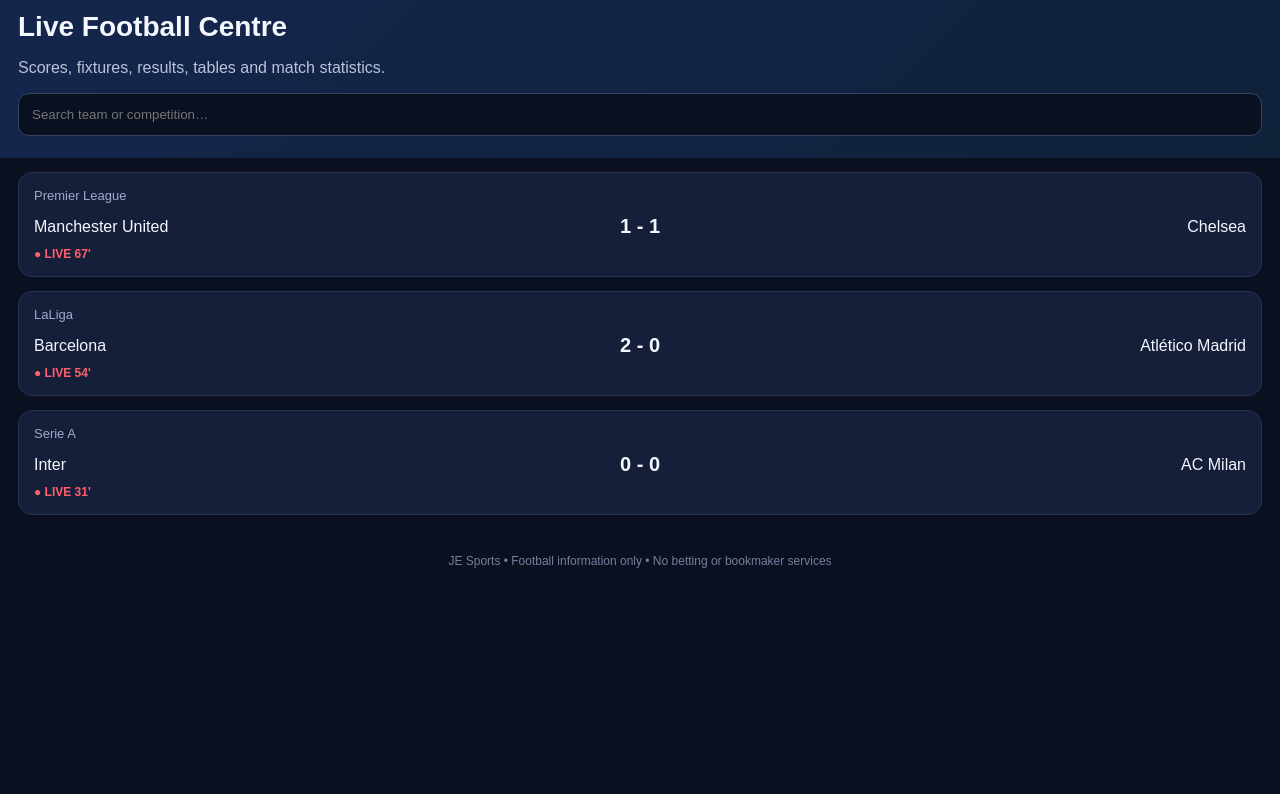
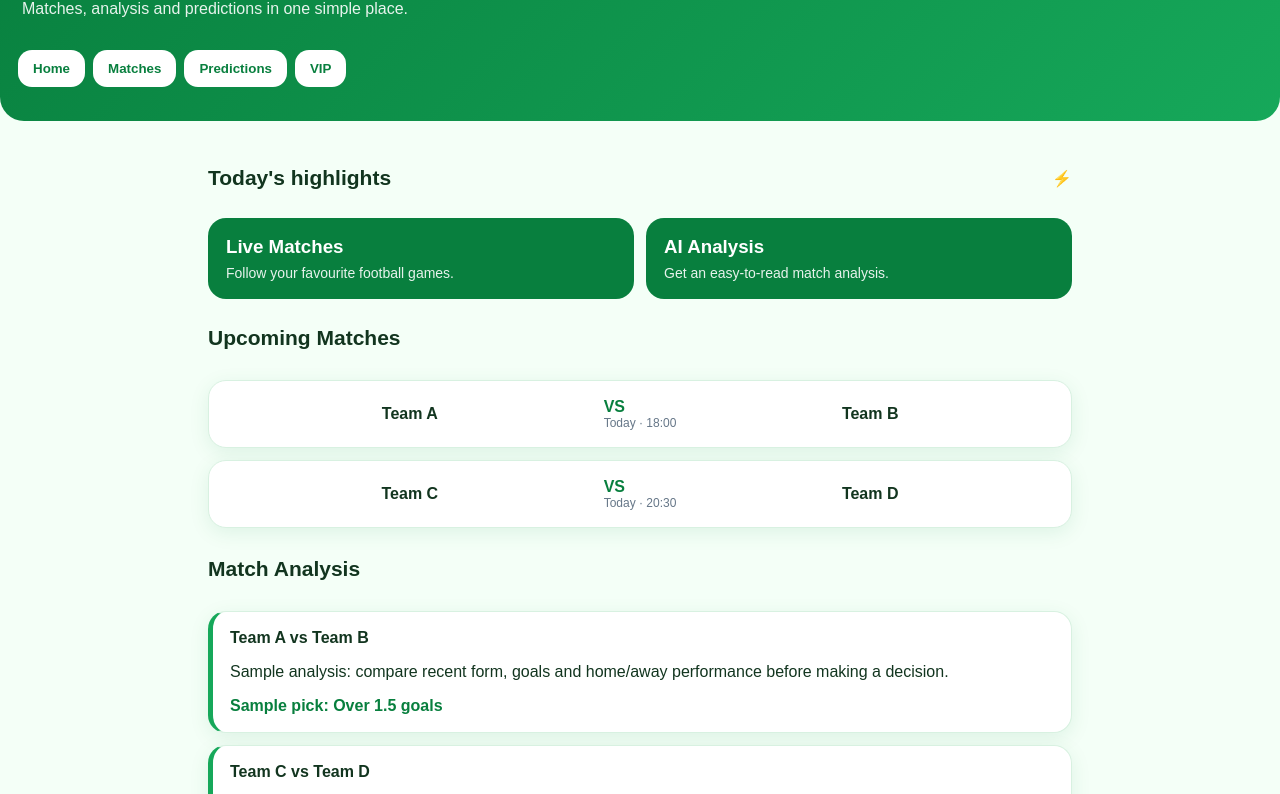
Before and after one commit to justiceennin-glitch/JE-Sports, a plain HTML site: page index.html in a window 1280 px wide. Shown: the part 133-927 px from the top of the page. Before the commit the page ends 800 px from the top, so only its background shows below. Drawn offline with Linux system fonts and the light colour scheme.

Commit message:
Add files via upload

```diff
--- a/index.html
+++ b/index.html
@@ -1,11 +1,62 @@
-<!doctype html>
-<html lang="en"><head><meta charset="utf-8"><meta name="viewport" content="width=device-width,initial-scale=1">
-<title>JE Sports — Live Football</title><link rel="stylesheet" href="style.css"></head>
+<!DOCTYPE html>
+<html lang="en">
+<head>
+<meta charset="UTF-8">
+<meta name="viewport" content="width=device-width, initial-scale=1.0">
+<title>JE Sports</title>
+<style>
+*{box-sizing:border-box}body{margin:0;font-family:Arial,sans-serif;background:#f4fff7;color:#12351f}
+header{background:linear-gradient(135deg,#087f3e,#16a85a);color:white;padding:22px 18px;border-radius:0 0 24px 24px}
+.top{display:flex;justify-content:space-between;align-items:center}.logo{font-size:27px;font-weight:800}.badge{background:#fff;color:#087f3e;padding:8px 12px;border-radius:20px;font-weight:700}
+.hero{padding:28px 4px 20px}.hero h1{font-size:34px;margin:0 0 10px}.hero p{margin:0;opacity:.9}
+nav{display:flex;gap:8px;overflow:auto;padding:12px 0}.navbtn{border:0;background:#fff;color:#087f3e;padding:11px 15px;border-radius:14px;font-weight:700;white-space:nowrap}
+main{padding:18px;max-width:900px;margin:auto}.section-title{display:flex;justify-content:space-between;align-items:center;margin:10px 0}.section-title h2{font-size:21px}.card{background:white;border-radius:18px;padding:17px;margin:12px 0;box-shadow:0 5px 20px #087f3e18;border:1px solid #d8f1e1}
+.match{display:flex;align-items:center;justify-content:space-between;gap:10px}.team{text-align:center;flex:1;font-weight:700}.vs{font-weight:800;color:#087f3e}.time{font-size:12px;color:#678}
+.grid{display:grid;grid-template-columns:repeat(2,1fr);gap:12px}.feature{background:#087f3e;color:white;padding:18px;border-radius:18px}.feature h3{margin:0 0 7px}.feature p{margin:0;font-size:14px;opacity:.9}
+.pred{border-left:5px solid #16a85a}.pick{font-weight:800;color:#087f3e}.vip{background:linear-gradient(135deg,#064d29,#0a9b4d);color:white}.button{display:inline-block;margin-top:12px;background:white;color:#087f3e;padding:10px 15px;border-radius:12px;text-decoration:none;font-weight:800}
+footer{text-align:center;padding:28px 18px;color:#64816d}
+@media(max-width:600px){.grid{grid-template-columns:1fr}.hero h1{font-size:29px}}
+</style>
+</head>
 <body>
-<header><div class="logo">JE <span>SPORTS</span></div><button id="refresh">↻ Refresh</button></header>
-<nav><button class="active" data-tab="live">🔴 Live</button><button data-tab="fixtures">📅 Fixtures</button><button data-tab="results">✅ Results</button><button data-tab="leagues">🏆 Leagues</button></nav>
-<main><section class="hero"><h1>Live Football Centre</h1><p>Scores, fixtures, results, tables and match statistics.</p>
-<input id="search" placeholder="Search team or competition…"></section>
-<div id="content"></div></main>
-<footer>JE Sports • Football information only • No betting or bookmaker services</footer>
-<script src="app.js"></script></body></html>
+<header>
+  <div class="top"><div class="logo">⚽ JE SPORTS</div><div class="badge">LIVE</div></div>
+  <div class="hero"><h1>Football starts here.</h1><p>Matches, analysis and predictions in one simple place.</p></div>
+  <nav>
+    <button class="navbtn" onclick="scrollToId('home')">Home</button>
+    <button class="navbtn" onclick="scrollToId('matches')">Matches</button>
+    <button class="navbtn" onclick="scrollToId('predictions')">Predictions</button>
+    <button class="navbtn" onclick="scrollToId('vip')">VIP</button>
+  </nav>
+</header>
+
+<main id="home">
+  <div class="section-title"><h2>Today's highlights</h2><span>⚡</span></div>
+  <div class="grid">
+    <div class="feature"><h3>Live Matches</h3><p>Follow your favourite football games.</p></div>
+    <div class="feature"><h3>AI Analysis</h3><p>Get an easy-to-read match analysis.</p></div>
+  </div>
+
+  <section id="matches">
+    <div class="section-title"><h2>Upcoming Matches</h2></div>
+    <div class="card"><div class="match"><div class="team">Team A</div><div><div class="vs">VS</div><div class="time">Today · 18:00</div></div><div class="team">Team B</div></div></div>
+    <div class="card"><div class="match"><div class="team">Team C</div><div><div class="vs">VS</div><div class="time">Today · 20:30</div></div><div class="team">Team D</div></div></div>
+  </section>
+
+  <section id="predictions">
+    <div class="section-title"><h2>Match Analysis</h2></div>
+    <div class="card pred"><b>Team A vs Team B</b><p>Sample analysis: compare recent form, goals and home/away performance before making a decision.</p><span class="pick">Sample pick: Over 1.5 goals</span></div>
+    <div class="card pred"><b>Team C vs Team D</b><p>Sample analysis: review injuries, lineups and recent results before making a decision.</p><span class="pick">Sample pick: Double chance</span></div>
+  </section>
+
+  <section id="vip">
+    <div class="section-title"><h2>VIP Predictions</h2></div>
+    <div class="card vip"><h3>👑 JE Sports VIP</h3><p>Premium-style prediction area. Connect your own legitimate data/API before publishing real match tips.</p><a class="button" href="#" onclick="alert('VIP section ready — connect your own service to activate it.');return false;">Open VIP</a></div>
+  </section>
+</main>
+<footer>© 2026 JE Sports · Green Football Hub</footer>
+<script>
+function scrollToId(id){document.getElementById(id).scrollIntoView({behavior:'smooth'});}
+</script>
+</body>
+</html>
```
Also changed, not shown: README.txt.
